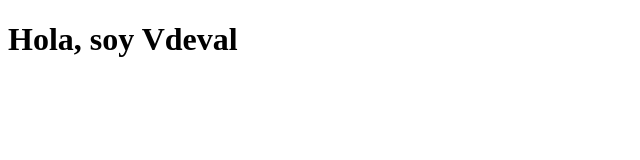
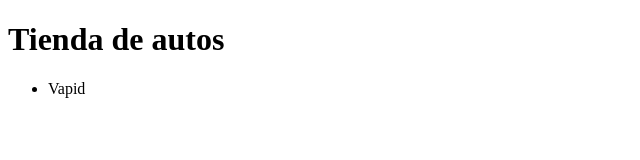
Before and after one commit to Valen718/Primer-proyecto, a plain HTML site: page index.html in a window 1280 px wide. Shown: the whole page, without its empty margins (0-640 px from the left). Drawn offline with Linux system fonts and the light colour scheme.

Commit message:
Filtrado y mezcla JS y HTML

```diff
--- a/index.html
+++ b/index.html
@@ -3,11 +3,14 @@
 <head>
     <meta charset="UTF-8">
     <meta name="viewport" content="width=device-width, initial-scale=1.0">
-    <title>Primer proyecto</title>
+    <title>Tienda de autos</title>
     <link rel="stylesheet" href="style.css">
 </head>
 <body>
-    <h1>Hola, soy Vdeval</h1>
+    <h1></h1>
+
+    <ul id="car-list"></ul>
+
 
     <script src="script.js"></script>
 </body>
--- a/script.js
+++ b/script.js
@@ -4,9 +4,18 @@ const cars = [
     {brand: "Zentorno", price: 789.4, stock: 4},
 ];
 
-const carsInStock = cars.filter(car => car.stock > 10);
+const h1 = document.querySelector("h1");
 
-console.log("Autos con stock mayor a 10:\n")
-for(const car of carsInStock){
-    console.log(car.brand, ",", car.price)
+h1.textContent = "Tienda de autos";
+
+
+const carList = document.querySelector("#car-list");
+
+const item = document.createElement("li")
+
+for(const car of cars){
+    if(car.brand === "Vapid"){
+        item.textContent = car.brand;
+        carList.append(item)
+    }
 }
```
